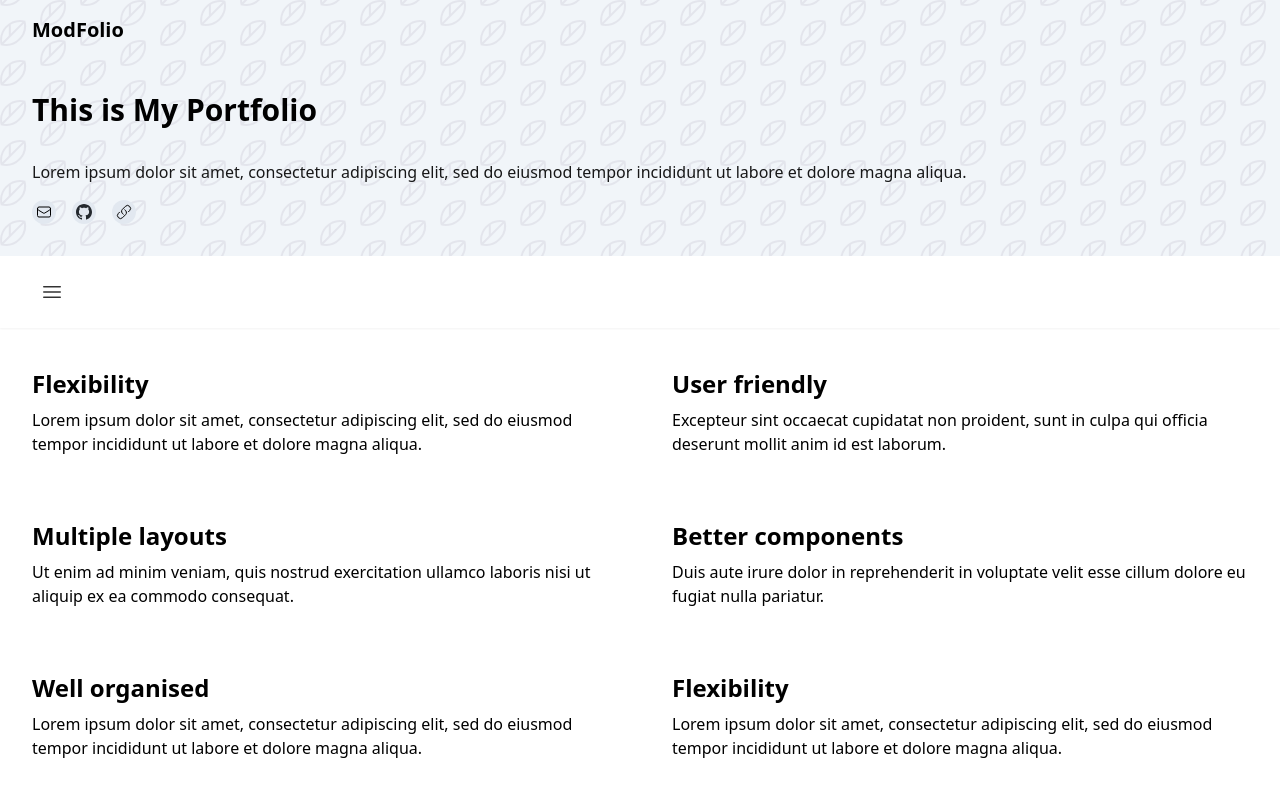
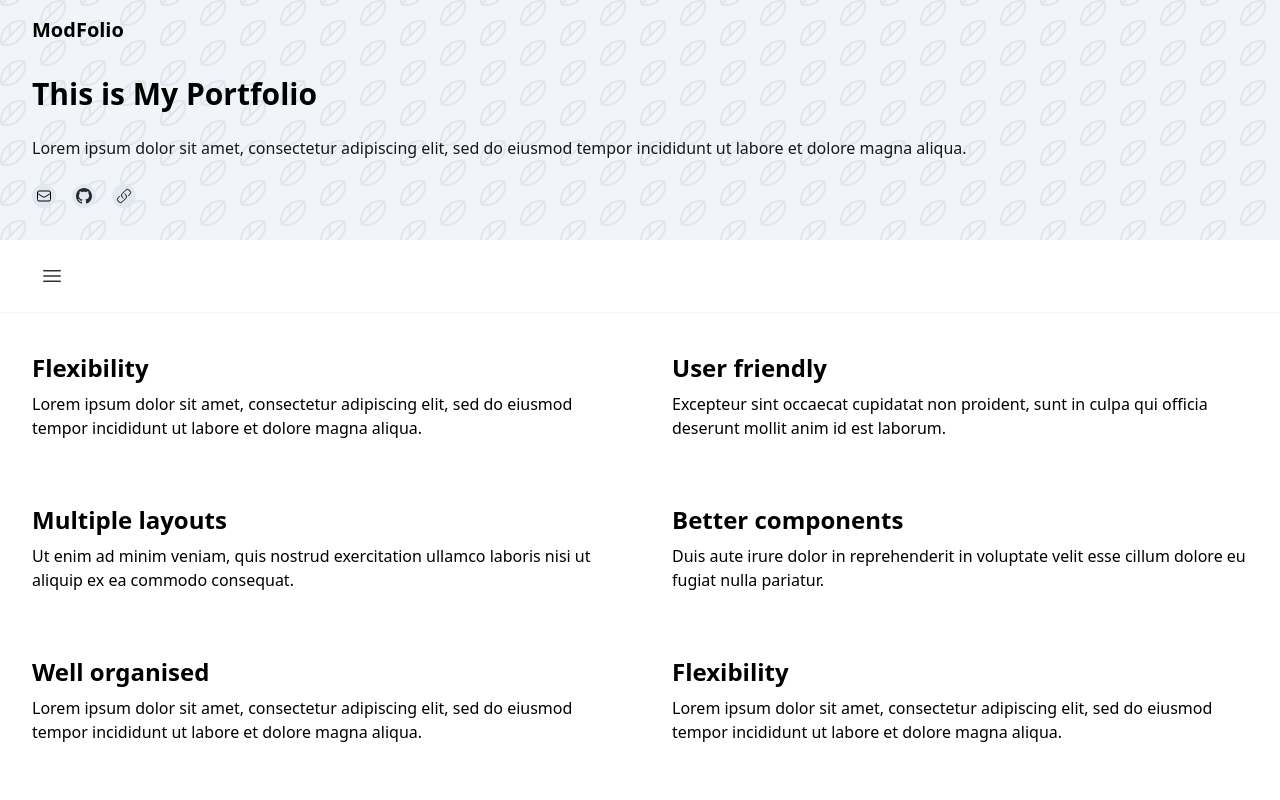
Before and after one commit to tevem1207/mod-folio, a React (Vite) app: page / in a window 1280 px wide. Shown: the top 800 px of the page. Built offline with nearby package versions, Linux system fonts and the light colour scheme.

Commit message:
[feat] adjust header and block padding

```diff
--- a/src/components/Block/Block.tsx
+++ b/src/components/Block/Block.tsx
@@ -13,8 +13,8 @@
 export const Blocks = ({ blocksData }: { blocksData?: BlockProps[] }) => {
   return (
     <div className="relative">
-      <div className="sticky top-0 z-1 py-4 sm:px-5 md:px-8 bg-white/90 shadow-sm backdrop-blur supports-backdrop-blur:bg-white/95">
-        <div className="max-w-screen-lg mx-auto">
+      <div className="sticky top-0 z-1 py-4 bg-white/90 shadow-sm backdrop-blur">
+        <div className="max-w-screen-lg sm:px-5 md:px-8 mx-auto">
           <Menu></Menu>
         </div>
       </div>
--- a/src/components/Layout/Header.tsx
+++ b/src/components/Layout/Header.tsx
@@ -4,12 +4,12 @@
 
 export const Header = () => {
   return (
-    <header className="header-background sm:px-5 md:px-8 bg-slate-100">
-      <div className="max-w-screen-lg w-full mx-auto">
+    <header className="header-background bg-slate-100">
+      <div className="max-w-screen-lg sm:px-5 md:px-8 w-full mx-auto">
         <div className="text-xl font-bold py-4">ModFolio</div>
-        <div className="pt-4 pb-8">
-          <h2 className="text-3xl font-bold py-4">This is My Portfolio</h2>
-          <p className="opacity-90 py-4">
+        <div className="flex flex-col gap-6 pt-4 pb-8">
+          <h2 className="text-3xl font-bold">This is My Portfolio</h2>
+          <p className="opacity-90">
             Lorem ipsum dolor sit amet, consectetur adipiscing elit, sed do eiusmod tempor
             incididunt ut labore et dolore magna aliqua.
           </p>
```
